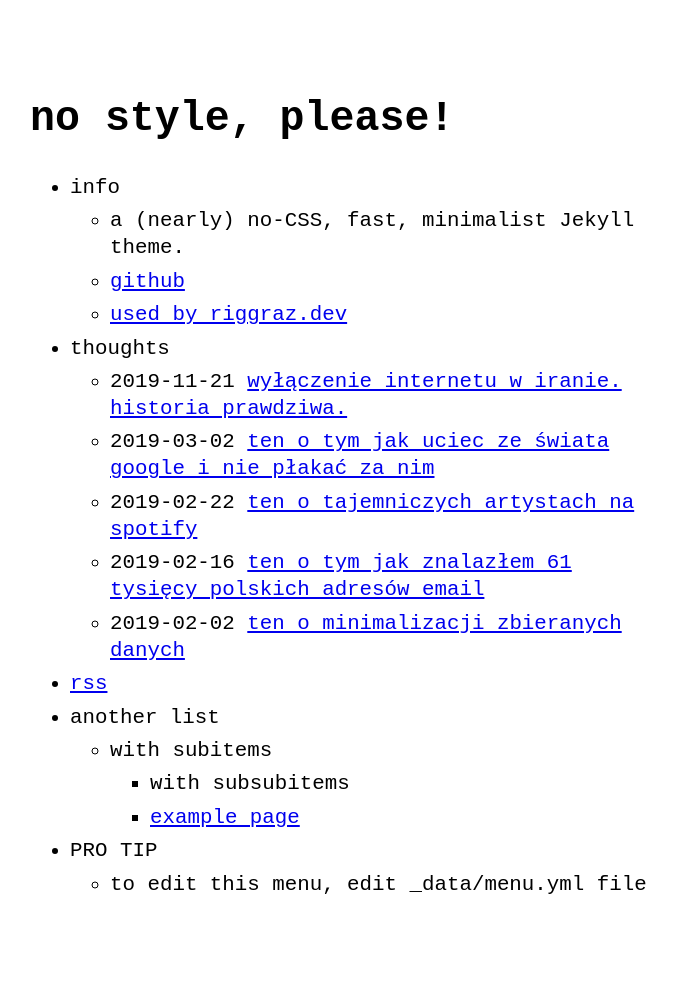
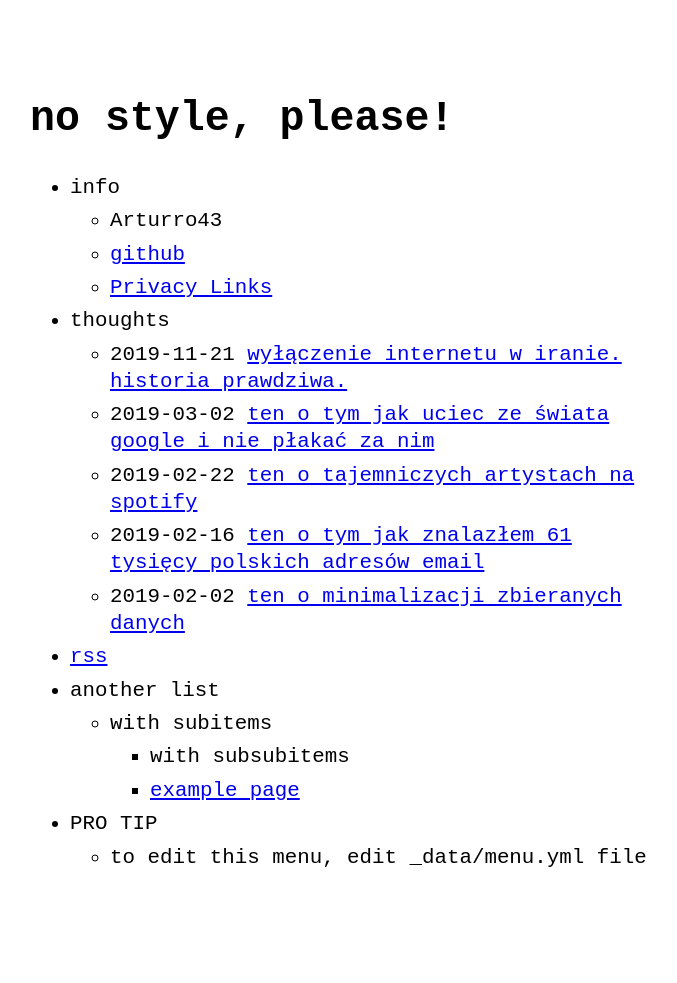
Before and after one commit to Arturro43/blog, a Jekyll site: the page built from index.md, in a window 1280 px wide. Shown: the whole page, without its empty margins (290-967 px from the left). Built offline with Jekyll 4.4.1, drawn with Linux system fonts in a browser that asks for light colours; after the commit the page ends 956 px from its top, so only the background shows below that.

Commit message:
Update menu.yml

```diff
--- a/_data/menu.yml
+++ b/_data/menu.yml
@@ -5,12 +5,12 @@ entries:
   - title: info
     url: false
     entries:
-      - title: a (nearly) no-CSS, fast, minimalist Jekyll theme.
+      - title: Arturro43
         url: false
       - title: github
-        url: https://github.com/riggraz/no-style-please
-      - title: used by riggraz.dev
-        url: https://riggraz.dev/
+        url: https://github.com/Arturro43
+      - title: Privacy Links
+        url: https://github.com/Arturro43/privacy-links
 
   - title: thoughts
     post_list: true
```
